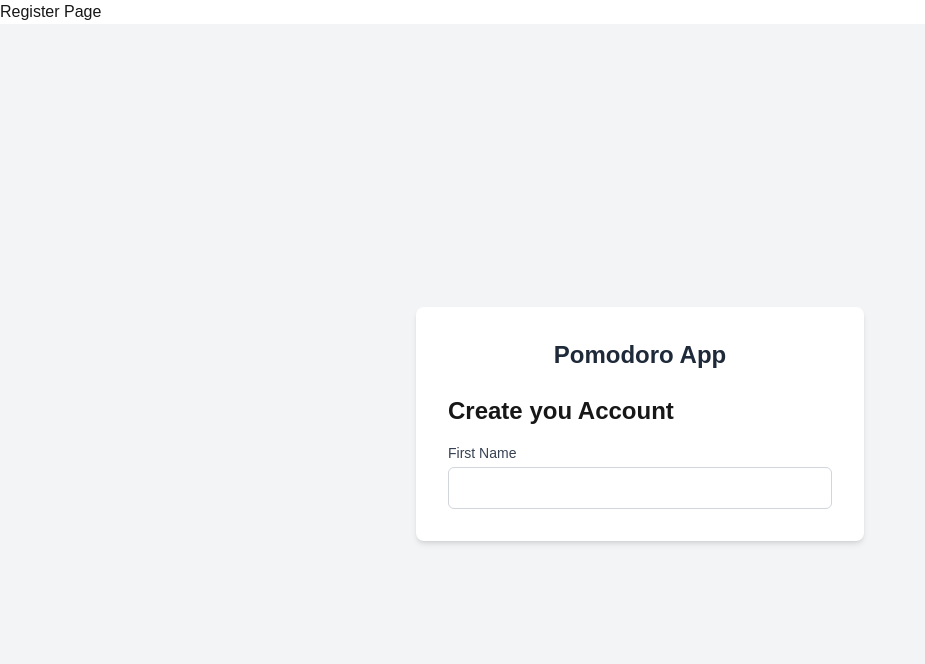
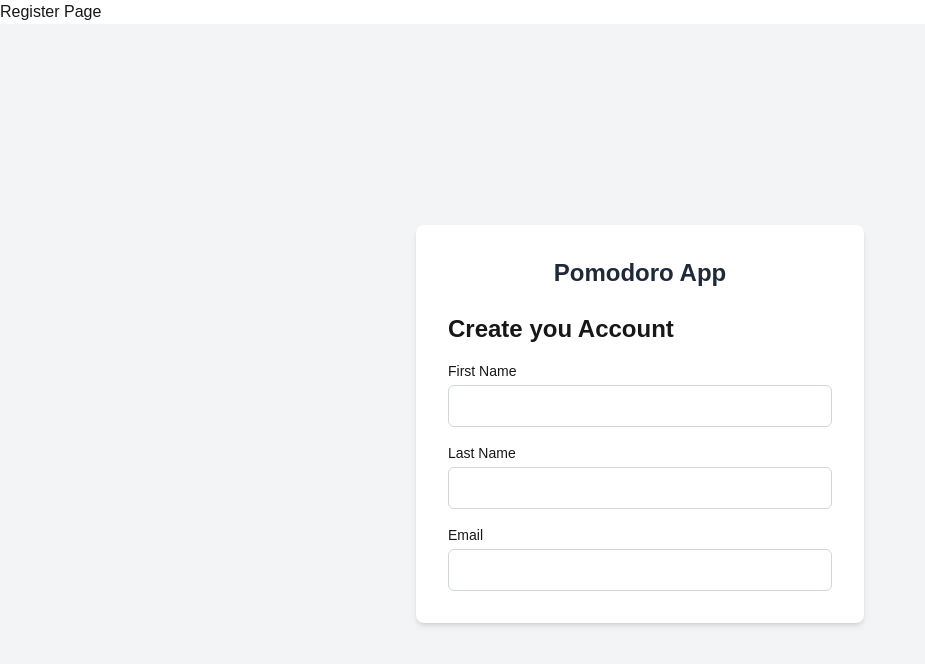
Before and after one commit to Mansur550/pomodoro-app-next, a Next.js app: page /register in a window 1280 px wide. Shown: the top 664 px of the page, without its empty margins (0-925 px from the left). Built offline with nearby package versions, Linux system fonts and the light colour scheme.

Commit message:
Register

```diff
--- a/src/components/Ui/input.tsx
+++ b/src/components/Ui/input.tsx
@@ -13,7 +13,7 @@ const Input = forwardRef<HTMLInputElement, InputProps>(
     ({ label, name, type = "text", error, className, ...props }, ref) => {
         return (
             <div className={clsx("flex flex-col space-y-1", className)}>
-                <label className="text-sm font-medium text-gray-700" htmlFor={name}>
+                <label className="text-sm font-medium " htmlFor={props.id||props.name}>
                     {label}
                 </label>
                 <input
@@ -22,13 +22,14 @@ const Input = forwardRef<HTMLInputElement, InputProps>(
                     name={name}
                     type={type}
                     className={clsx(
-                        "px-3 py-2 border rounded-md focus:outline-none focus:ring-2 focus:ring-blue-500",
+                        "px-3 py-2 border rounded-md  focus:ring-2 focus:ring-blue-500",
                         error ? "border-red-500" : "border-gray-300",
+                        className
 
                     )}
                     {...props}
                 />
-                {error && <p className="text-red-500 text-sm">{error}</p>}
+                {error && <p className="text-red-500 text-sm mt-1">{error}</p>}
 
             </div>
 
--- a/src/components/auth/RegisterForm.tsx
+++ b/src/components/auth/RegisterForm.tsx
@@ -49,6 +49,18 @@ export default function RegisterForm() {
                 {...register("firstName")}
                 error ={errors.firstName?.message}
             />
+            <Input
+                label="Last Name"
+                type ="text"
+                {...register("lastName")}
+                error ={errors.lastName?.message}
+            />
+            <Input
+                label="Email"
+                type ="email"
+                {...register("email")}
+                error ={errors.email?.message}
+            />
 
         </form>
 
```
